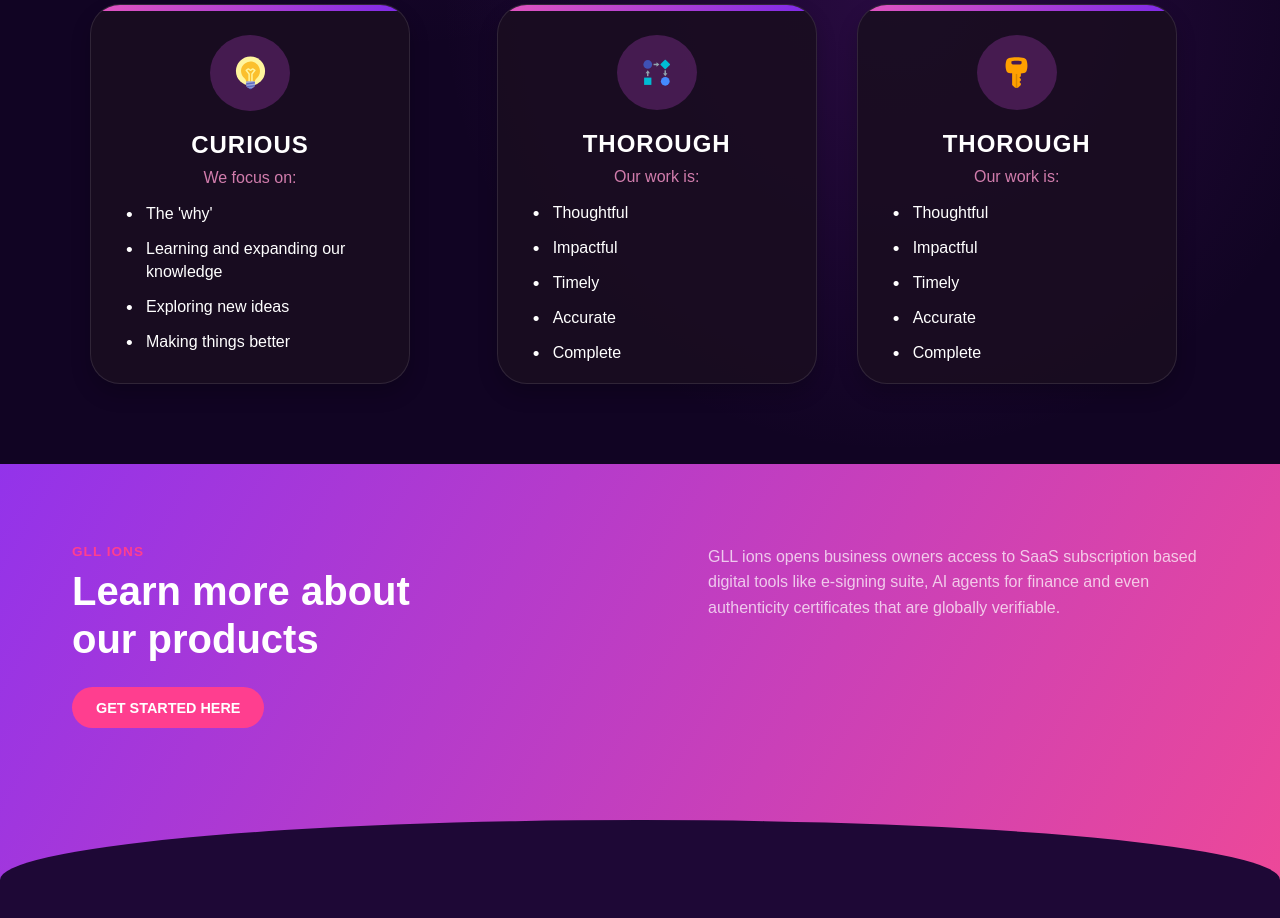
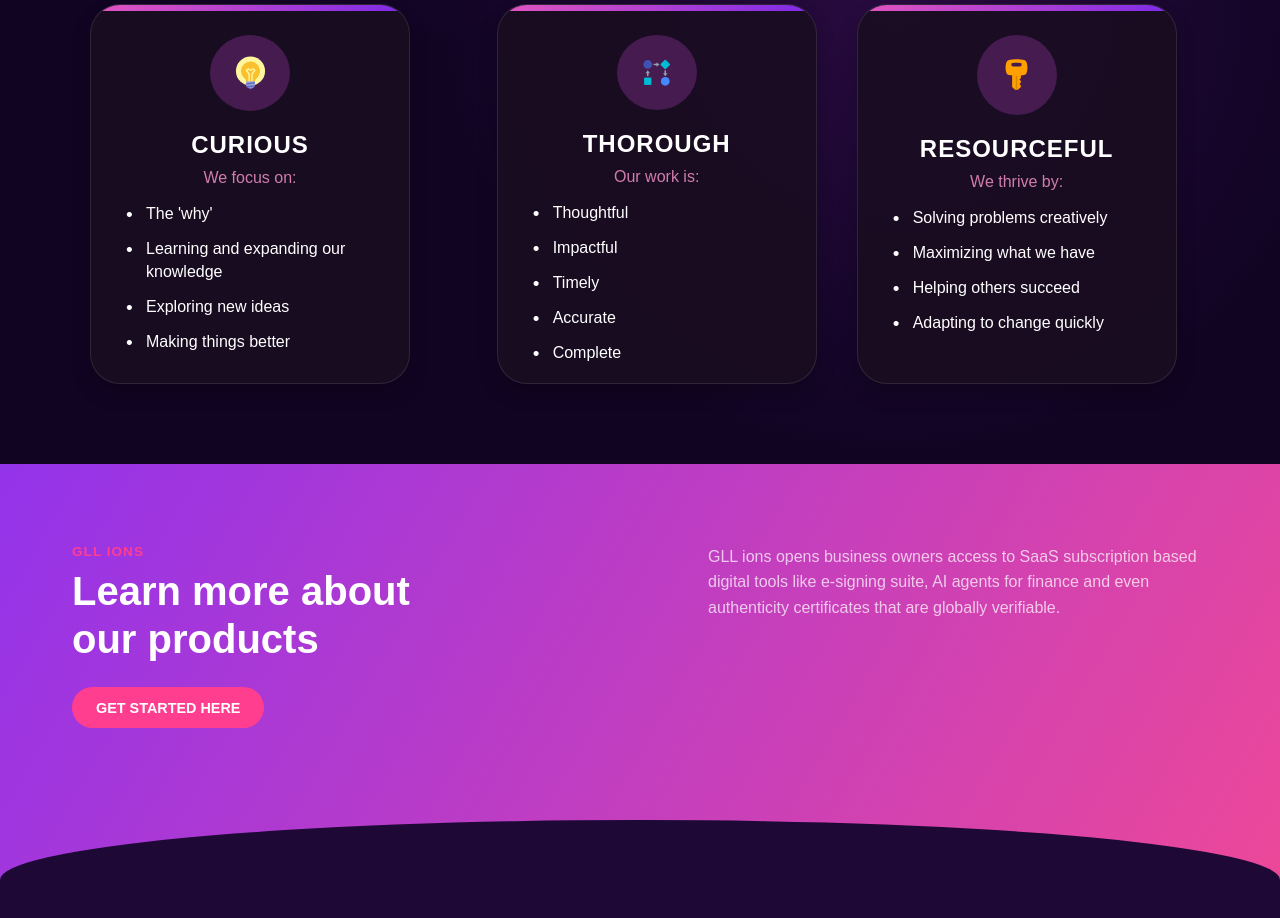
Before and after one commit to grow-global-io/GLLone1, a React (Create React App) app: page /team in a window 1280 px wide. Shown: the part 3260-4178 px from the top of the page. Built offline with nearby package versions, Linux system fonts and the light colour scheme.

Commit message:
Issues_solved

```diff
--- a/src/components/AppShowcase.js
+++ b/src/components/AppShowcase.js
@@ -1,6 +1,6 @@
 import React from 'react';
 import './AppShowcase.css';
-import phoneMockup from '../assets/phone_003.png';
+
 import phoneGif from '../assets/GIFs/GLLHome.gif';
 
 const AppShowcase = () => {
--- a/src/components/Footer.js
+++ b/src/components/Footer.js
@@ -1,7 +1,7 @@
 import React from 'react';
 import './Footer.css';
 // Import icons from react-icons
-import { FaFacebook, FaTwitter, FaInstagram, FaLinkedin, FaYoutube, FaTelegram, FaWhatsapp } from 'react-icons/fa';
+import { FaFacebook, FaTwitter, FaLinkedin, FaTelegram, FaWhatsapp } from 'react-icons/fa';
 
 const Footer = () => {
   return (
--- a/src/components/Header2.js
+++ b/src/components/Header2.js
@@ -1,7 +1,7 @@
 import React, { useState, useEffect } from 'react';
 import { Link } from 'react-router-dom';
 import './Header2.css';
-import logo from '../assets/3886047.jpg';
+
 
 const Header2 = () => {
   // Countdown timer state
--- a/src/components/Landing.js
+++ b/src/components/Landing.js
@@ -1,6 +1,6 @@
 import React from 'react';
 import './Landing.css';
-import busStopImage from '../assets/mode.jpeg'; // Using an existing image as placeholder
+
 import landingVideo from '../assets/video.mp4';
 const Landing = () => {
   return (
--- a/src/components/NetworkStats.js
+++ b/src/components/NetworkStats.js
@@ -19,7 +19,7 @@ const NetworkStats = () => {
           <p className="stat-description">
           Addressable users in
             <br />
-            <a href="" className="stat-link">6 Target Countries</a>
+            <a className="stat-link">6 Target Countries</a>
           </p>
         </div>
 
--- a/src/components/ValuesSection.js
+++ b/src/components/ValuesSection.js
@@ -1,7 +1,40 @@
-import React from 'react';
+import React, { useEffect, useRef } from 'react';
 import './ValuesSection.css';
-import { FcKey, FcIdea, FcWorkflow, FcSynchronize, FcShipped, FcRating } from 'react-icons/fc';
+import {
+  FcKey,
+  FcIdea,
+  FcWorkflow,
+  FcSynchronize,
+  FcShipped,
+  FcRating
+} from 'react-icons/fc';
+
 const ValuesSection = () => {
+  const subtitleRef = useRef(null);
+  const titleRef = useRef(null);
+  const contentRef = useRef(null);
+  const imageRef = useRef(null);
+
+  useEffect(() => {
+    const subtitleEl = subtitleRef.current;
+    const titleEl = titleRef.current;
+    const contentEl = contentRef.current;
+    const imageEl = imageRef.current;
+
+    // Example animation classes or manipulations
+    subtitleEl?.classList.add('fade-in');
+    titleEl?.classList.add('slide-in');
+    contentEl?.classList.add('reveal');
+    imageEl?.classList.add('float-in');
+
+    return () => {
+      subtitleEl?.classList.remove('fade-in');
+      titleEl?.classList.remove('slide-in');
+      contentEl?.classList.remove('reveal');
+      imageEl?.classList.remove('float-in');
+    };
+  }, []);
+
   const values = [
     {
       id: 1,
@@ -65,33 +98,31 @@ const ValuesSection = () => {
         "Complete"
       ]
     },
-       {
+    {
       id: 6,
       icon: <FcKey />,
-      title: "THOROUGH",
-      subtitle: "Our work is:",
+      title: "RESOURCEFUL",
+      subtitle: "We thrive by:",
       points: [
-        "Thoughtful",
-        "Impactful",
-        "Timely",
-        "Accurate",
-        "Complete"
+        "Solving problems creatively",
+        "Maximizing what we have",
+        "Helping others succeed",
+        "Adapting to change quickly"
       ]
     }
-
   ];
 
   return (
-    <section className="values-section">
+    <section className="values-section" ref={contentRef}>
       <div className="values-container">
-        <p className="section-subtitle">HOW WE WORK</p>
-        <h2 className="section-title">Our Values</h2>
-        <br/><br/>
+        <p className="section-subtitle" ref={subtitleRef}>HOW WE WORK</p>
+        <h2 className="section-title" ref={titleRef}>Our Values</h2>
+        <br /><br />
 
         <div className="values-grid">
           {values.map((value) => (
             <div className="value-card" key={value.id}>
-              <div className="value-icon">{value.icon}</div>
+              <div className="value-icon" ref={imageRef}>{value.icon}</div>
               <h3 className="value-title">{value.title}</h3>
               <p className="value-subtitle">{value.subtitle}</p>
               <ul className="value-points">
--- a/src/pages/Home.js
+++ b/src/pages/Home.js
@@ -1,12 +1,12 @@
 import React from 'react';
 import Landing from '../components/Landing';
 import NetworkStats from '../components/NetworkStats';
-// import AboutSection from '../components/AboutSection';
+
 import RewardSection from '../components/RewardSection';
-// import TeamSection from '../components/TeamSection';
+
 import ValuesSection from '../components/ValuesSection';
 import VisionSection from '../components/VisionSection';
-// import GuidingPrinciples from '../components/GuidingPrinciples';
+
 import AppShowcase from '../components/AppShowcase';
 import AboutGllions from '../components/AboutGllions';
 
```
